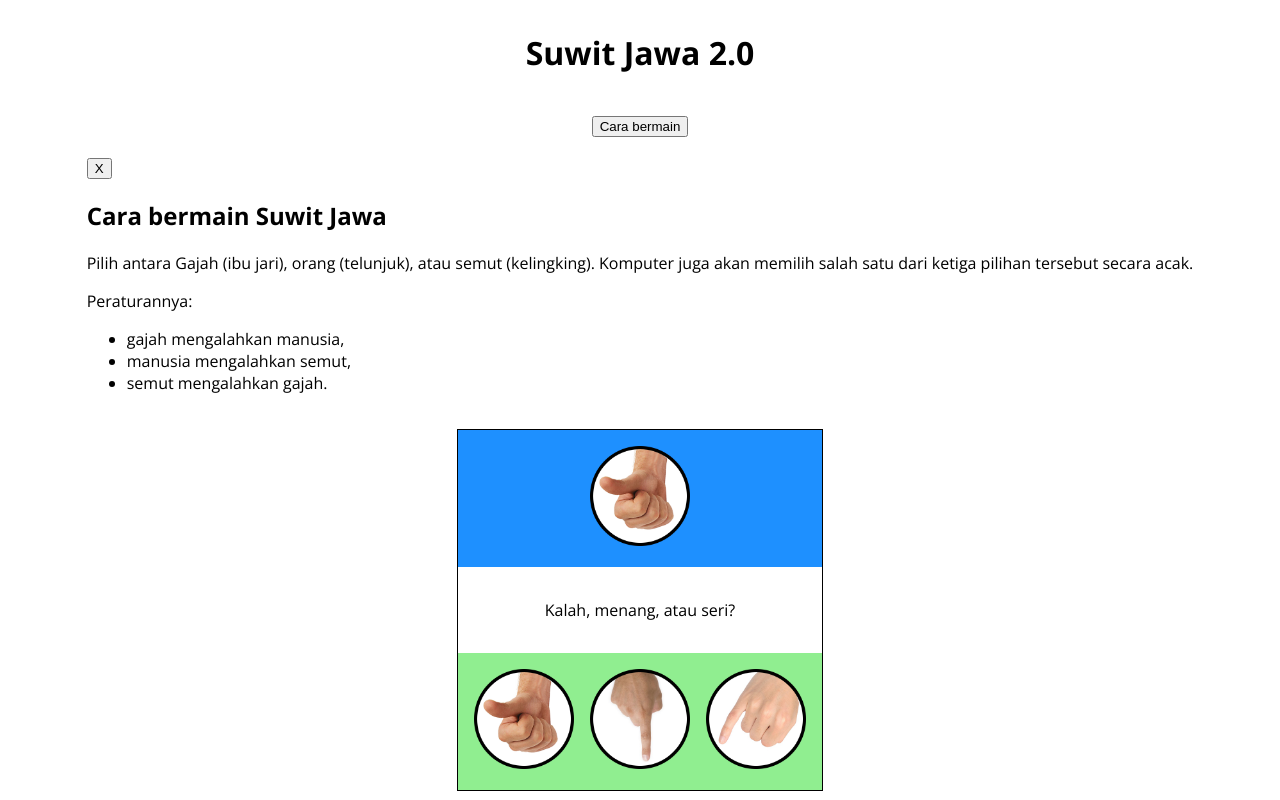
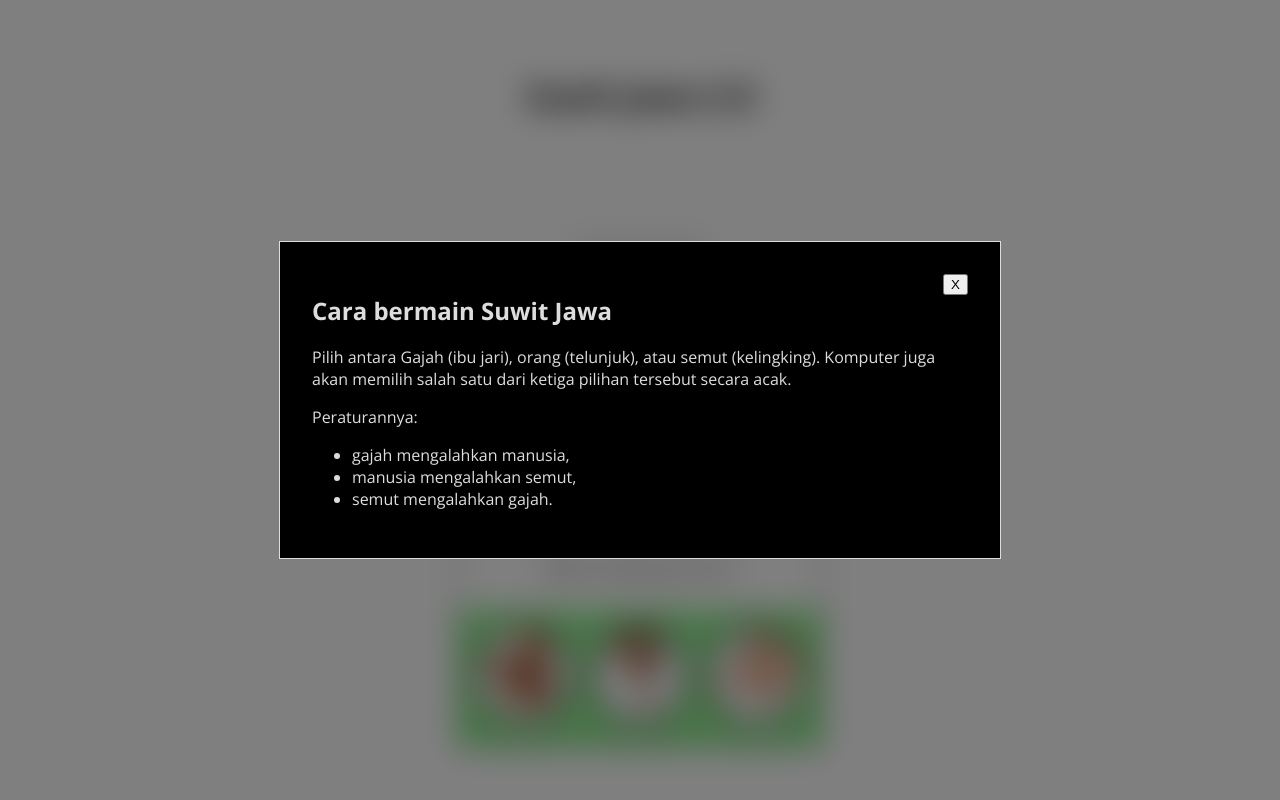
Before and after one commit to Klrfl/suwit-jawa-2, a website: page index.html in a window 1280 px wide. Both pictures are taken after a click on the button "Cara bermain". Drawn offline with nearby package versions, Linux system fonts and the light colour scheme.

Commit message:
added styles for modal peraturan

```diff
--- a/css/style.css
+++ b/css/style.css
@@ -13,10 +13,56 @@ body {
   font-family: "Open Sans", sans-serif;
 }
 
+button {
+  cursor: pointer;
+}
+
 main {
   display: grid;
   place-items: center;
   min-height: 100vh;
+}
+
+#rules-toggle {
+  all: unset;
+  outline: 1px solid;
+  padding: 0.5em;
+}
+
+#rules-toggle:hover, #rules-toggle:focus-visible {
+  cursor: pointer;
+  background: #888;
+}
+
+#rules-toggle:focus-visible {
+  outline: 3px solid dodgerblue;
+}
+
+#rules-modal {
+  background: rgba(0, 0, 0, 0.5);
+  backdrop-filter: blur(1rem);
+  display: none;
+  place-items: center;
+  position: absolute;
+  inset: 0;
+}
+
+#rules-modal.active {
+  display: grid;
+}
+
+.modal-content {
+  background: rgb(0, 0, 0);
+  outline: 1px solid;
+  color: #ddd;
+  padding: 2rem;
+  width: 90vmin;
+  position: relative;
+}
+
+#close-modal {
+  position: absolute;
+  right: 2rem;
 }
 
 .card {
```
Also changed, not shown: 1 other file.
